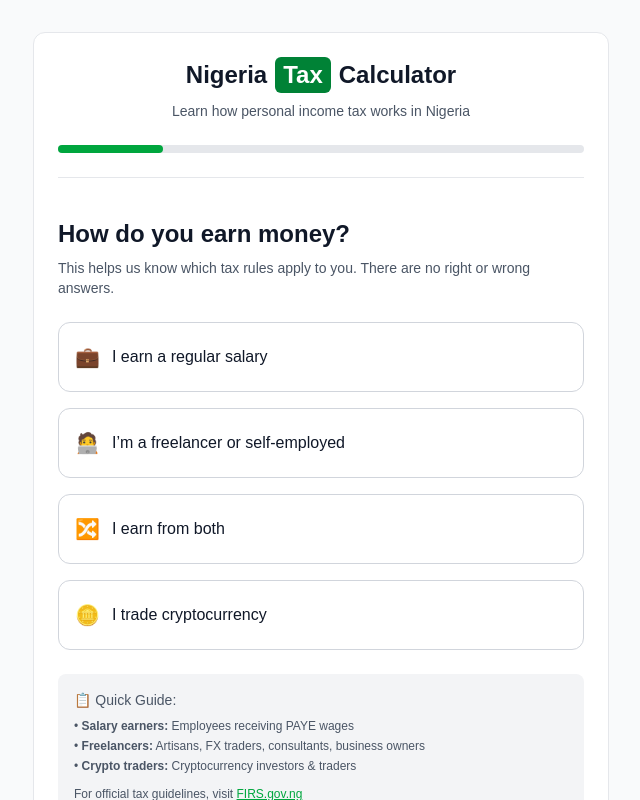
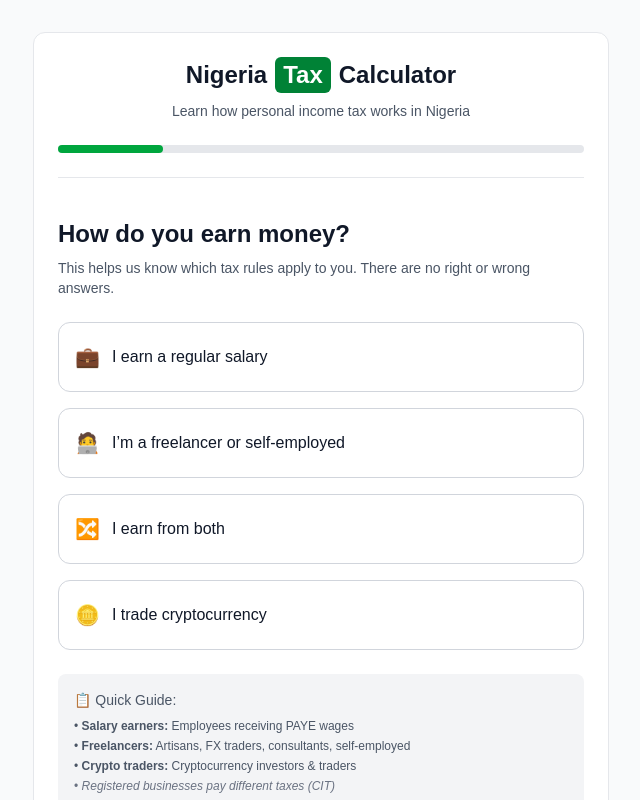
Before and after one commit to kerkland/Nigerian-Tax-Calculator, a Next.js app: page /calculator in a window 1280 px wide. Shown: the top 800 px of the page, without its empty margins (319-959 px from the left). Built offline with nearby package versions, Linux system fonts and the light colour scheme.

Commit message:
Add category guide with FIRS link

```diff
--- a/app/calculator/page.tsx
+++ b/app/calculator/page.tsx
@@ -341,8 +341,9 @@ export default function CalculatorPage() {
               <p className="font-medium mb-2">📋 Quick Guide:</p>
               <ul className="space-y-1 text-xs">
                 <li>• <strong>Salary earners:</strong> Employees receiving PAYE wages</li>
-                <li>• <strong>Freelancers:</strong> Artisans, FX traders, consultants, business owners</li>
+                <li>• <strong>Freelancers:</strong> Artisans, FX traders, consultants, self-employed</li>
                 <li>• <strong>Crypto traders:</strong> Cryptocurrency investors & traders</li>
+                <li className="text-gray-500">• <em>Registered businesses pay different taxes (CIT)</em></li>
               </ul>
               <p className="mt-3 text-xs">
                 For official tax guidelines, visit{" "}
```
